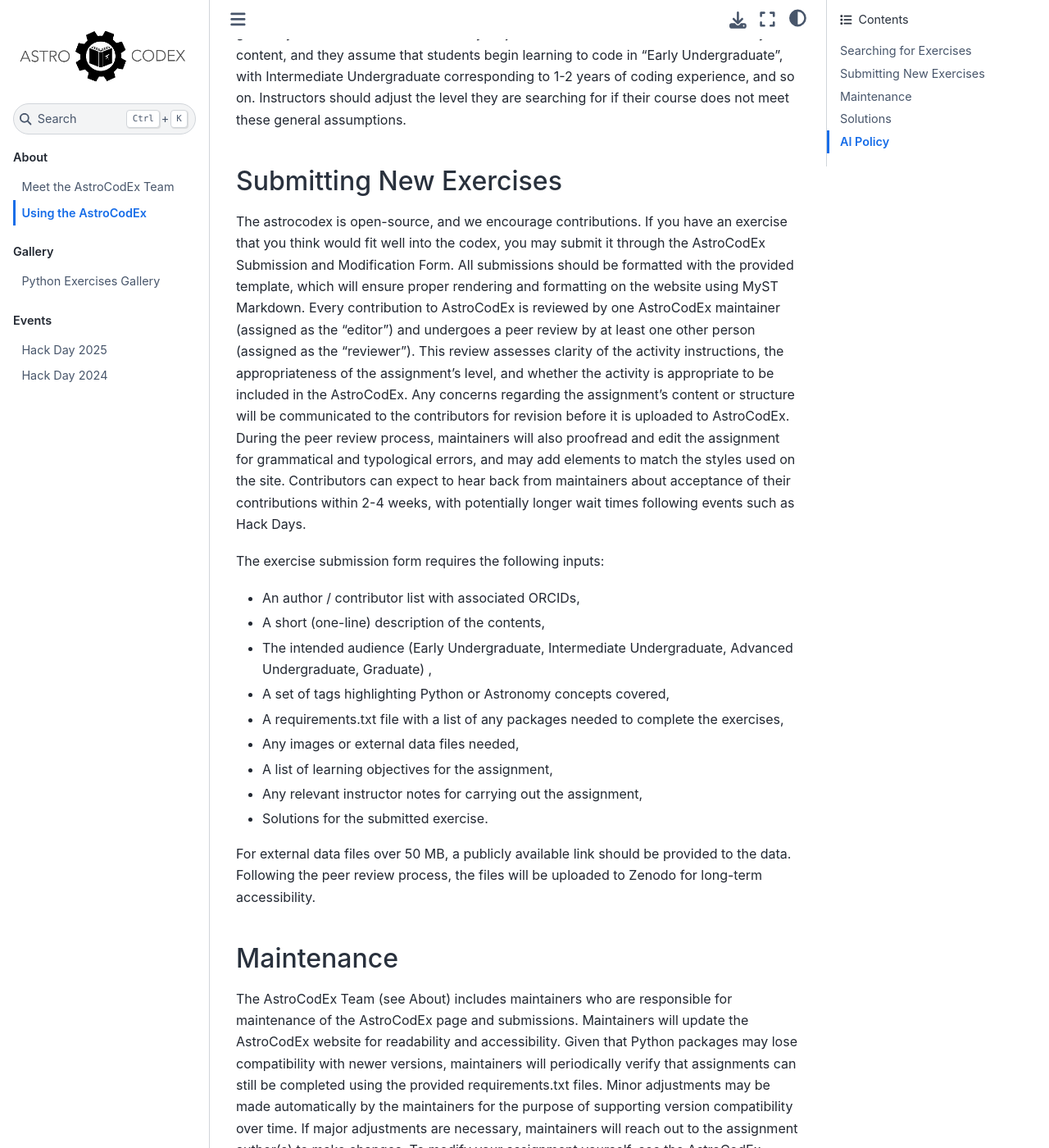
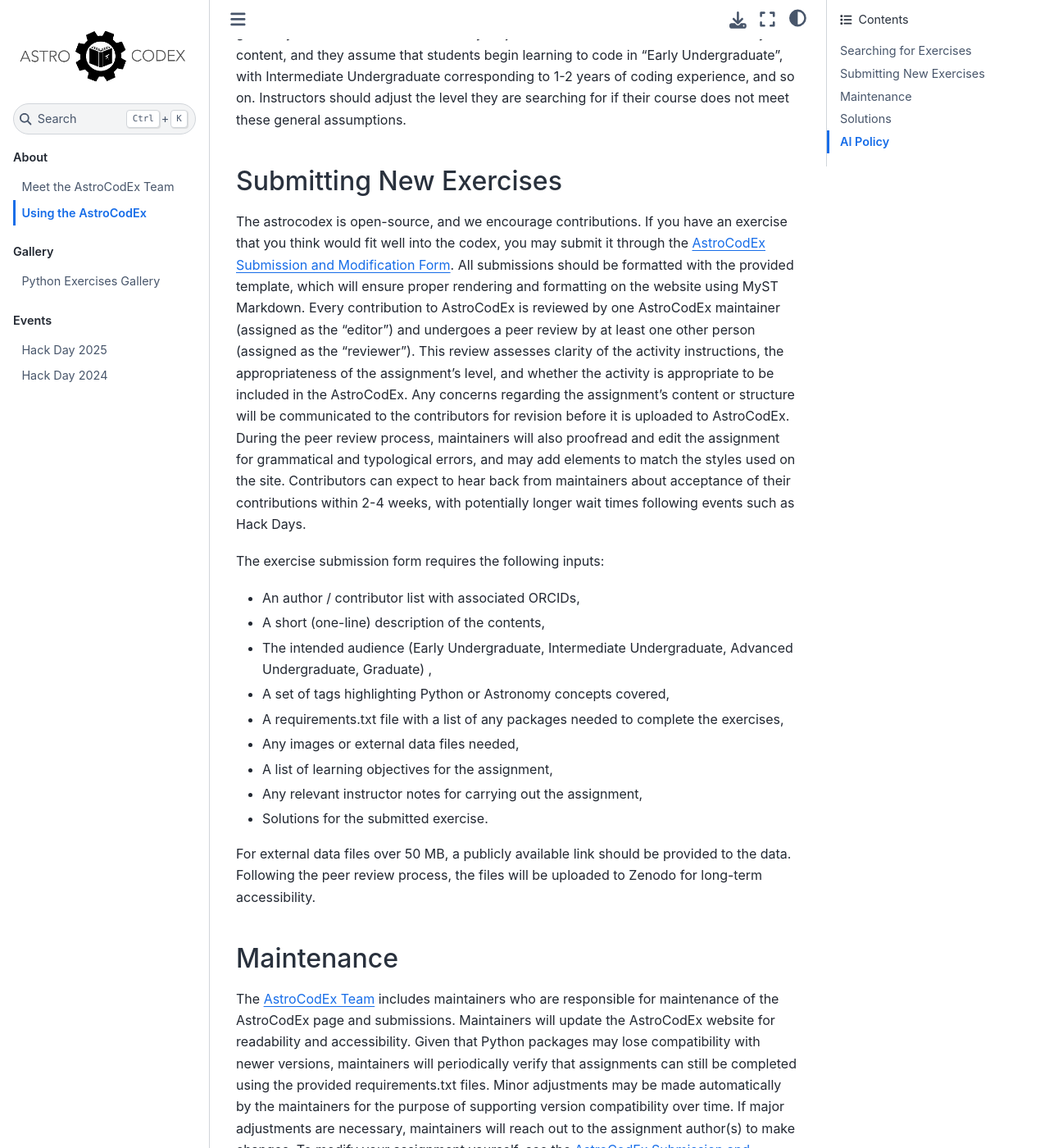
Before and after one commit to astrocodex/astrocodex.github.io, a Jupyter Book: the page built from using_astrocodex.md, in a window 1280 px wide and 1400 px high, scrolled down 1246 px. Shown: the whole window at 82% size. Built offline with Jupyter Book 1.0.4 settings and Sphinx 7.4.7 and the Sphinx Book theme 1.1.4, drawn with Linux system fonts in a browser that asks for light colours; pages that are not in the unit, such as notebooks, are missing from menus; some of the changed lines change nothing that is shown; some of the changed text lies outside the part shown.

Commit message:
Update using_astrocodex.md
added links

```diff
--- a/using_astrocodex.md
+++ b/using_astrocodex.md
@@ -34,7 +34,7 @@
 
 ## Submitting New Exercises
 
-The astrocodex is open-source, and we encourage contributions. If you have an exercise that you think would fit well into the codex, you may submit it through the AstroCodEx Submission and Modification Form. All submissions should be formatted with the provided template, which will ensure proper rendering and formatting on the website using MyST Markdown.
+The astrocodex is open-source, and we encourage contributions. If you have an exercise that you think would fit well into the codex, you may submit it through the [AstroCodEx Submission and Modification Form](https://forms.gle/opX77Hi937kA5wgh9). All submissions should be formatted with the provided template, which will ensure proper rendering and formatting on the website using MyST Markdown.
 Every contribution to AstroCodEx is reviewed by one AstroCodEx maintainer (assigned as the “editor”) and undergoes a peer review by at least one other person (assigned as the “reviewer”). This review assesses clarity of the activity instructions, the appropriateness of the assignment's level, and whether the activity is appropriate to be included in the AstroCodEx. Any concerns regarding the assignment's content or structure will be communicated to the contributors for revision before it is uploaded to AstroCodEx. During the peer review process, maintainers will also proofread and edit the assignment for grammatical and typological errors, and may add elements to match the styles used on the site. Contributors can expect to hear back from maintainers about acceptance of their contributions within 2-4 weeks, with potentially longer wait times following events such as Hack Days.
 
 The exercise submission form requires the following inputs:
@@ -53,11 +53,11 @@
 
 ## Maintenance
 
-The AstroCodEx Team (see About) includes maintainers who are responsible for maintenance of the AstroCodEx page and submissions. Maintainers will update the AstroCodEx website for readability and accessibility. Given that Python packages may lose compatibility with newer versions, maintainers will periodically verify that assignments can still be completed using the provided requirements.txt files. Minor adjustments may be made automatically by the maintainers for the purpose of supporting version compatibility over time. If major adjustments are necessary, maintainers will reach out to the assignment author(s) to make changes. To modify your assignment yourself, see the AstroCodEx Submission and Modification Form and relevant Modification Policy. Maintainers will review and update modified assignments within 2-4 weeks.
+The [AstroCodEx Team](aboutteam.md) includes maintainers who are responsible for maintenance of the AstroCodEx page and submissions. Maintainers will update the AstroCodEx website for readability and accessibility. Given that Python packages may lose compatibility with newer versions, maintainers will periodically verify that assignments can still be completed using the provided requirements.txt files. Minor adjustments may be made automatically by the maintainers for the purpose of supporting version compatibility over time. If major adjustments are necessary, maintainers will reach out to the assignment author(s) to make changes. To modify your assignment yourself, see the [AstroCodEx Submission and Modification Form](https://forms.gle/opX77Hi937kA5wgh9). Maintainers will review and update modified assignments within 2-4 weeks.
 
 ## Solutions
 
-Solutions to AstroCodEx exercises are not publicly distributed in order to preserve their effectiveness in classroom and instructional settings. Individual solutions are available upon request via a Solution Request Form. Access is granted by the AstroCodEx maintainers on a case-by-case basis. Generally, faculty and instructors of record should expect to be granted solution access, while teaching assistants or other instructors may be asked for additional context or verification.
+Solutions to AstroCodEx exercises are not publicly distributed in order to preserve their effectiveness in classroom and instructional settings. Individual solutions are available upon request via the [Solution Request Form](https://forms.gle/ifcFPnBciaWW7n3k7). Access is granted by the AstroCodEx maintainers on a case-by-case basis. Generally, faculty and instructors of record should expect to be granted solution access, while teaching assistants or other instructors may be asked for additional context or verification.
 
 Members of the AstroCodEx Peer Review Community will be granted access to the full solution set. Members of the Peer Review Community agree to review up to 3 repository submissions per year, and membership is renewed on an annual basis. In general, we seek peer reviewers who have a masters degree in physics/astrophysics and who have contributed at least one exercise to the repository.
 
```
